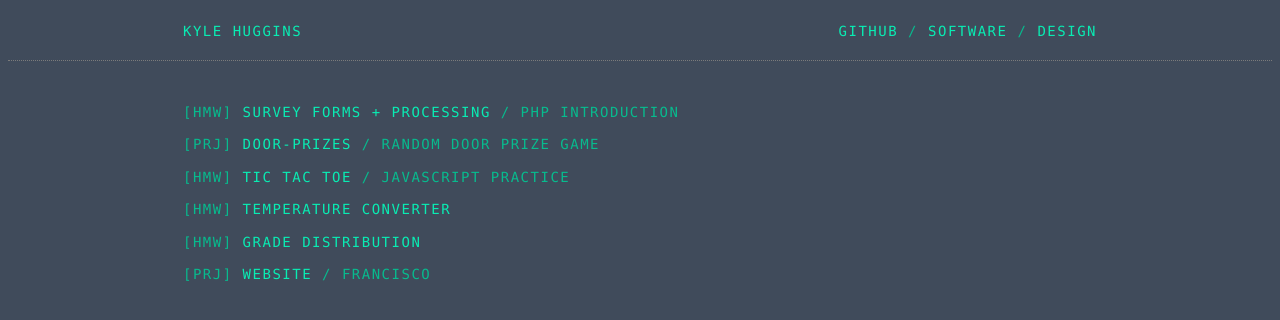
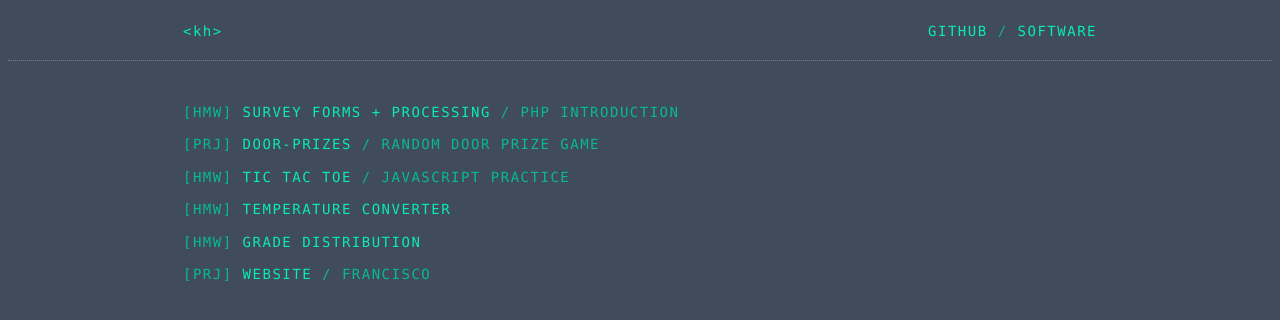
Before and after one commit to kjhx-hw/root, a Jekyll site: the page built from index.md, in a window 1280 px wide. Shown: the top 320 px of the page. Built offline with Jekyll 4.4.1, drawn with Linux system fonts in a browser that asks for light colours.

```diff
--- a/Gemfile
+++ b/Gemfile
@@ -19,7 +19,7 @@ gem "minima", "~> 2.0"
 
 # If you have any plugins, put them here!
 group :jekyll_plugins do
-  gem "jekyll-feed", "~> 0.6"
+  gem 'jekyll-gist'
 end
 
 # Windows does not include zoneinfo files, so bundle the tzinfo-data gem
--- a/_config.yml
+++ b/_config.yml
@@ -10,5 +10,5 @@ github_username: kjhx
 # Build settings
 markdown: kramdown
 plugins:
-  - jekyll-feed
+  - jekyll-gist
 permalink: /:categories/:title.html
--- a/_includes/header.html
+++ b/_includes/header.html
@@ -1,9 +1,7 @@
 <header>
   <div frame>
     <nav>
-      <a href="{{ site.baseurl }}">Kyle Huggins</a>
-      <a href="https://huggins.io/">Design</a>
-      <p>/</p>
+      <a href="{{ site.baseurl }}" style="text-transform: lowercase;">&lt;kh&gt;</a>
       <a href="https://gh.huggins.io">Software</a>
       <p>/</p>
       <a href="https://github.com/kjhx/">GitHub</a>
```
Also changed, not shown: Gemfile.lock, 5 other files.
